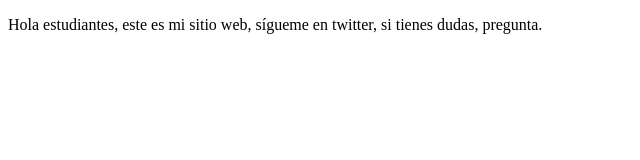
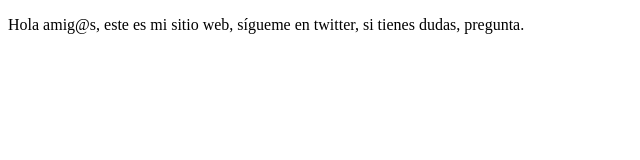
Before and after one commit to sergioadfox/proyectoDemoCursoPrework, a plain HTML site: page index.html in a window 1280 px wide. Shown: the whole page, without its empty margins (0-640 px from the left). Drawn offline with Linux system fonts and the light colour scheme.

Commit message:
cambios ahora son amigos

```diff
--- a/index.html
+++ b/index.html
@@ -8,7 +8,7 @@
 </head>
 <body>
     <p>
-        Hola estudiantes, este es mi sitio web, sígueme en twitter, si tienes dudas, pregunta.
+        Hola amig@s, este es mi sitio web, sígueme en twitter, si tienes dudas, pregunta.
     </p>
 </body>
 </html>
```
